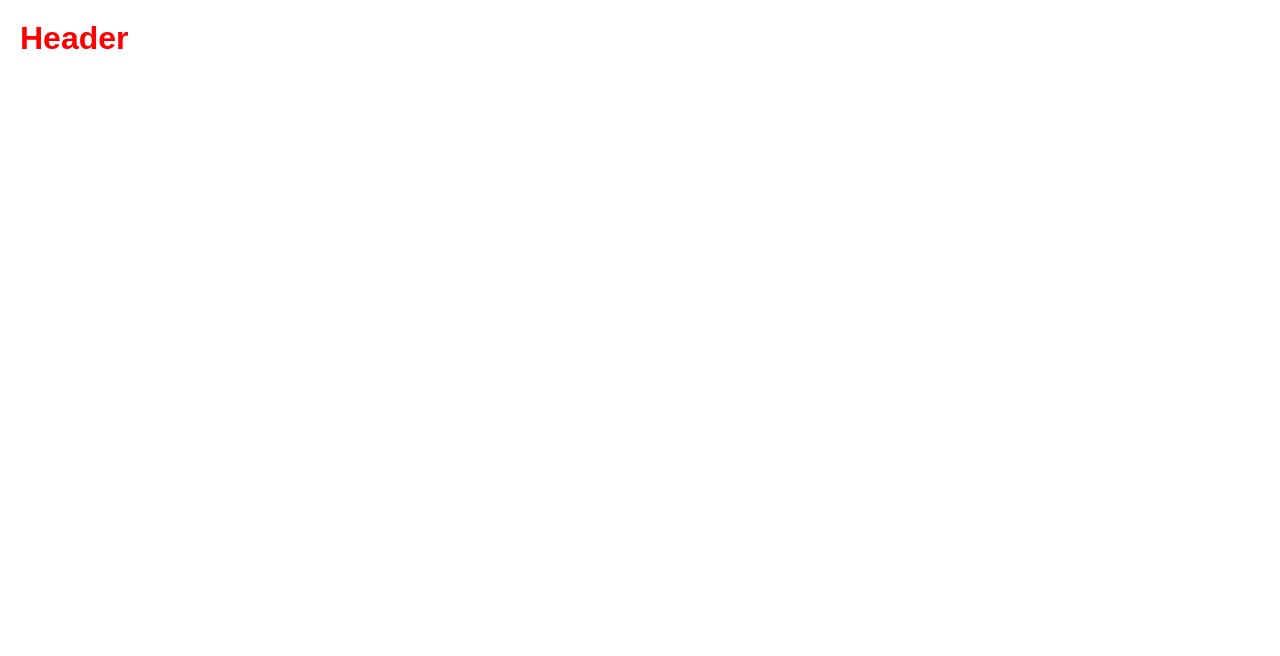
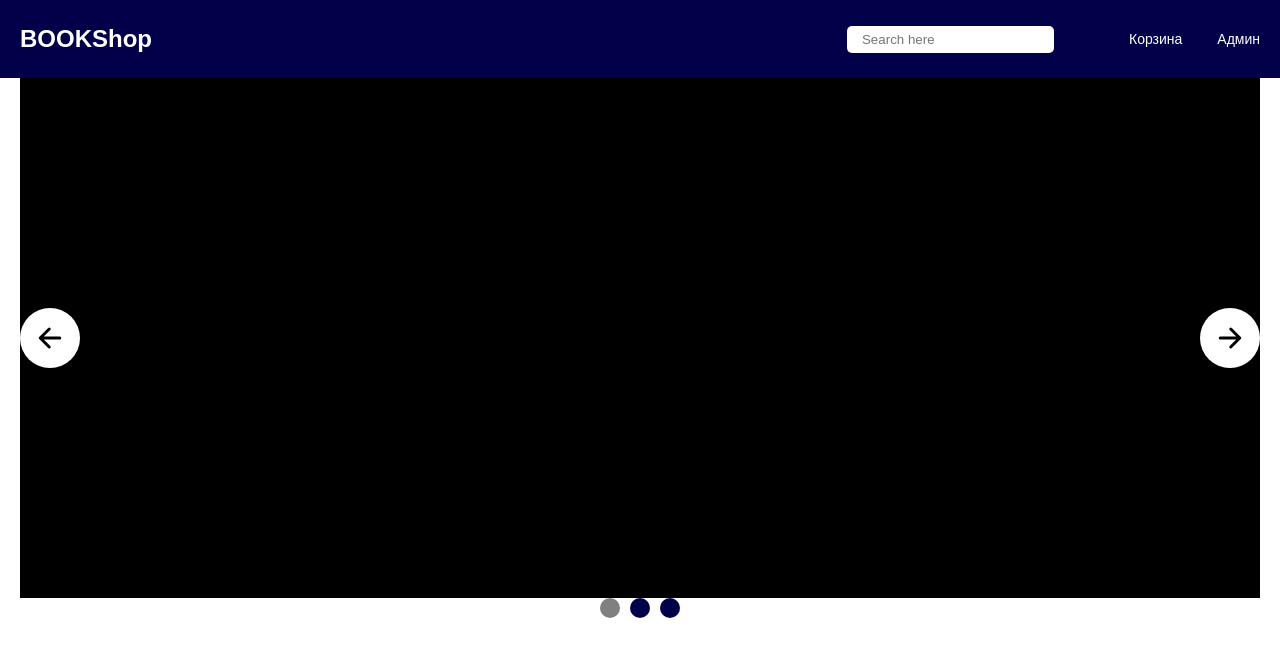
Before and after one commit to semisweetdemon/BookStore, a React (Create React App) app: page / in a window 1280 px wide. Shown: the top 656 px of the page. Built offline with nearby package versions, Linux system fonts and the light colour scheme.

Commit message:
hero header

```diff
--- a/public/index.html
+++ b/public/index.html
@@ -7,5 +7,7 @@
 	</head>
 	<body>
 		<div id="root"></div>
+		<script type="module" src="https://unpkg.com/ionicons@7.1.0/dist/ionicons/ionicons.esm.js"></script>
+		<script nomodule src="https://unpkg.com/ionicons@7.1.0/dist/ionicons/ionicons.js"></script>
 	</body>
 </html>
--- a/src/Global.scss
+++ b/src/Global.scss
@@ -11,7 +11,7 @@ $white: #ffffff;
 .container {
 	max-width: 1440px;
 	width: 100%;
-	padding: 20px;
+	padding: 0 20px;
 	margin: 0 auto;
 }
 
--- a/src/components/Header/Header.jsx
+++ b/src/components/Header/Header.jsx
@@ -1,9 +1,26 @@
+import { NavLink, useNavigate } from 'react-router-dom';
+
 const Header = () => {
+	const navigate = useNavigate();
+
 	return (
 		<header id="header">
 			<div className="container">
 				<div className="header">
-					<h1>Header</h1>
+					<div
+						onClick={() => {
+							navigate('/');
+						}}
+						className="header__logo">
+						<h3>BOOKShop</h3>
+					</div>
+					<div className="header__nav">
+						<input type="text" placeholder="Search here" />
+						<nav>
+							<NavLink to="/order">Корзина</NavLink>
+							<NavLink to="/admin">Админ</NavLink>
+						</nav>
+					</div>
 				</div>
 			</div>
 		</header>
--- a/src/components/Header/Header.scss
+++ b/src/components/Header/Header.scss
@@ -1,7 +1,44 @@
 header {
-  .header {
-    h1 {
-      color: red;
-    }
-  }
+	background: $darkBlue;
+
+	.header {
+		display: flex;
+		align-items: center;
+		justify-content: space-between;
+		padding: 25px 0;
+
+		&__logo {
+			cursor: pointer;
+			h3 {
+				color: $white;
+				font-size: 24px;
+			}
+		}
+		&__nav {
+			display: flex;
+			align-items: center;
+			justify-content: space-between;
+			gap: 75px;
+
+			input {
+				background-color: $white;
+				max-width: 400px;
+				padding: 6px 15px;
+				border: none;
+				outline: none;
+				background-color: $white;
+				border-radius: 5px;
+			}
+			nav {
+				display: flex;
+				align-items: center;
+				justify-content: space-between;
+				gap: 35px;
+				a {
+					color: $white;
+					font-size: 14px;
+				}
+			}
+		}
+	}
 }
--- a/src/pages/Hero/Hero.jsx
+++ b/src/pages/Hero/Hero.jsx
@@ -1,8 +1,29 @@
 const Hero = () => {
+	let swipetImages = [];
+
 	return (
 		<section id="hero">
 			<div className="container">
-				<div className="hero"></div>
+				<div className="hero">
+					<div className="hero__swiper swiper">
+						<div className="swiper__arrows">
+							<div className="swiper__arrows_left">
+								<ion-icon name="arrow-back-outline"></ion-icon>
+							</div>
+							<div className="swiper__arrows_right">
+								<ion-icon name="arrow-forward-outline"></ion-icon>
+							</div>
+						</div>
+						<div className="swiper__image"></div>
+						<div className="swiper__pagination">
+							<div className="swiper__pagination_dots">
+								<div className="swiper__pagination_dot dotgray"></div>
+								<div className="swiper__pagination_dot"></div>
+								<div className="swiper__pagination_dot"></div>
+							</div>
+						</div>
+					</div>
+				</div>
 			</div>
 		</section>
 	);
--- a/src/pages/Hero/Hero.scss
+++ b/src/pages/Hero/Hero.scss
@@ -0,0 +1,73 @@
+#hero {
+	.hero {
+		&__swiper {
+			width: 100%;
+			height: 520px;
+			background-color: $black;
+		}
+	}
+	.swiper {
+		position: relative;
+		&__arrows {
+			position: absolute;
+			width: 100%;
+			left: 0;
+			top: 50%;
+			transform: translateY(-50%);
+			display: flex;
+			align-items: center;
+			justify-content: space-between;
+
+			div {
+				background-color: $white;
+				width: 60px;
+				height: 60px;
+				display: flex;
+				align-items: center;
+				justify-content: center;
+				border-radius: 50%;
+			}
+
+			ion-icon {
+				color: $black;
+				font-size: 32px;
+			}
+
+			&_left {
+			}
+
+			&_right {
+			}
+		}
+
+		&__image {
+		}
+
+		&__pagination {
+			position: absolute;
+			width: 100%;
+			left: 0;
+			bottom: -20px;
+			display: flex;
+			align-items: center;
+			justify-content: center;
+			&_dots {
+				display: flex;
+				gap: 10px;
+				align-items: center;
+				justify-content: center;
+
+				.dotgray {
+					background: gray;
+				}
+			}
+
+			&_dot {
+				width: 20px;
+				height: 20px;
+				background-color: $darkBlue;
+				border-radius: 50%;
+			}
+		}
+	}
+}
```
